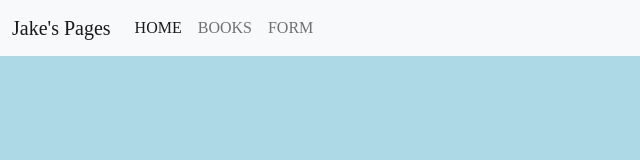
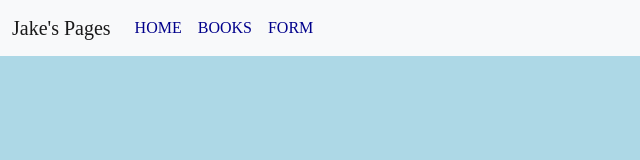
Before and after one commit to iu-msis/1-html-review-jakejose, a plain HTML site: page public/form.html in a window 1280 px wide. Shown: the full height of the page, 0-640 px from the left. Drawn offline with nearby package versions, Linux system fonts and the light colour scheme.

Commit message:
Title updates

```diff
--- a/public/css/styles.css
+++ b/public/css/styles.css
@@ -1,6 +1,6 @@
 
 
-/* Reference for Bootstrap override: https://stackoverflow.com/questions/46453057/why-is-bootstraps-css-overwriting-my-css*/
+/* Reference for Bootstrap CSS override: https://stackoverflow.com/questions/46453057/why-is-bootstraps-css-overwriting-my-css*/
 body{
     background: lightblue;
     font-family: 'Old Standard TT', serif !important;
@@ -20,4 +20,8 @@ a{
     color: lightcoral;
 }
 
+.nav-link{
+    color: darkblue !important;
+}
+
 /* reference changing link color: https://htmlcolorcodes.com/tutorials/css-link-color/ */
--- a/public/form.html
+++ b/public/form.html
@@ -8,7 +8,7 @@
     <link href="https://cdn.jsdelivr.net/npm/bootstrap@5.1.0/dist/css/bootstrap.min.css" rel="stylesheet" integrity="sha384-KyZXEAg3QhqLMpG8r+8fhAXLRk2vvoC2f3B09zVXn8CA5QIVfZOJ3BCsw2P0p/We" crossorigin="anonymous">
   <!-- Custom CSS -->
   <link href="css/styles.css" rel="stylesheet">
-    <title>Jake's HTML Pages</title>
+    <title>Dr. Lego | Practice</title>
   </head>
   <body>
 
```
Also changed, not shown: public/books.html (+1 -1 lines).
